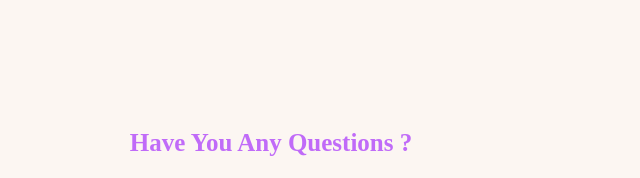
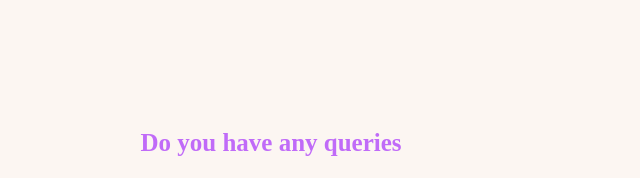
Before and after one commit to Ritina650/ritinamhrz.github.io, a plain HTML site: page index.html in a window 1280 px wide. Shown: the part 3660-3838 px from the top of the page, 504-1144 px from the left. Drawn offline with nearby package versions, Linux system fonts and the light colour scheme; a web font is replaced by a local one.

Commit message:
content changed

```diff
--- a/index.html
+++ b/index.html
@@ -319,7 +319,7 @@
                             <h2>Contact Me</h2>
                         </div>
                     </div>
-                    <h3 class="contact-title padd-15">Have You Any Questions ?</h3>
+                    <h3 class="contact-title padd-15">Do you have any queries</h3>
                     <!-- <h4 class="contact-sub-title padd-15">I'M AT YOUR SERVICES</h4> -->
                     <div class="row">
                         <!-- Contact info item Start -->
```
